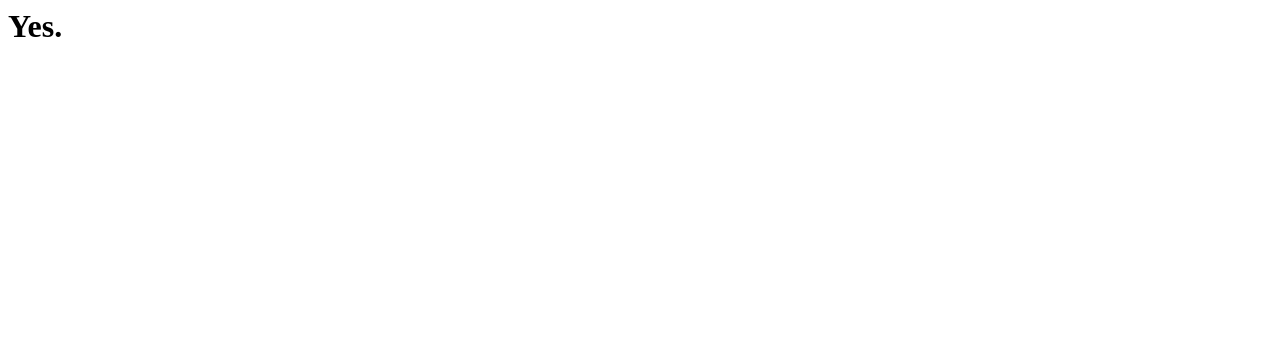
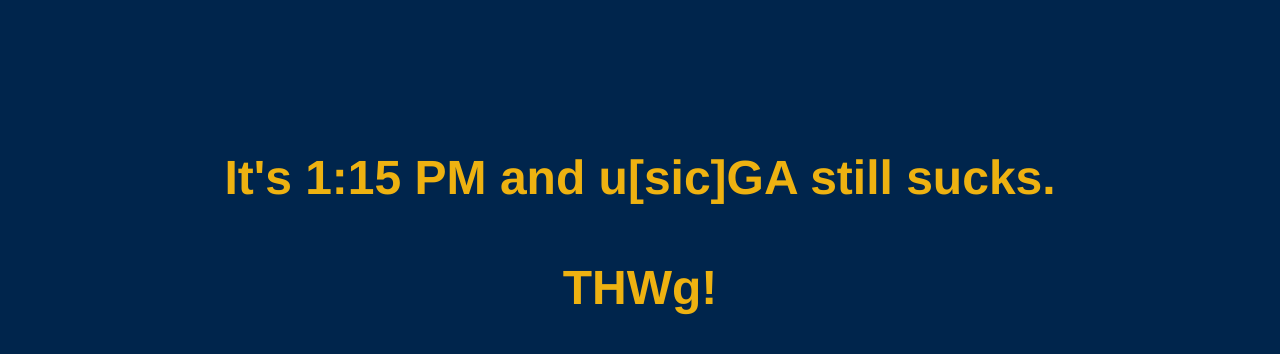
Before and after one commit to RossIV/doesugastillsuck.github.io, a plain HTML site: page index.html in a window 1280 px wide. Drawn offline with Linux system fonts and the light colour scheme.

Commit message:
Add styles, JS for emphasis. EMPHASIS!

```diff
--- a/index.html
+++ b/index.html
@@ -9,10 +9,32 @@
 
         gtag('config', 'UA-2663219-13');
     </script>
-
-<title>Does uGA Suck?</title>
+    <style type="text/css">
+        body {
+            background-color: #00254C;
+            color: #eeb211;
+            font-family:Helvetica,Arial,sans-serif;
+            font-size:3em;
+            font-weight:bold;
+            text-align: center;
+        }
+        #main {
+            margin: 0px auto;
+            margin-top: 150px;
+            text-align:center;
+        }
+    </style>
+    <title>Does u[sic]GA still suck?</title>
 </head>
 <body>
-<h1>Yes.</h1>
+<div id="main">
+    <noscript>Yes. THWg!</noscript>
+</div>
+<script type="text/javascript">
+    var date = new Date();
+    document.getElementById("main").innerHTML = "It's <span id='time'></span> and u[sic]GA still sucks.<br/><br/>THWg!";
+    timespan = document.getElementById('time');
+    timespan.textContent = date.toLocaleString('en-US', { hour: 'numeric',minute:'numeric', hour12: true });
+</script>
 </body>
 </html>
```
Lines whose indentation alone changed are shown as unchanged.
